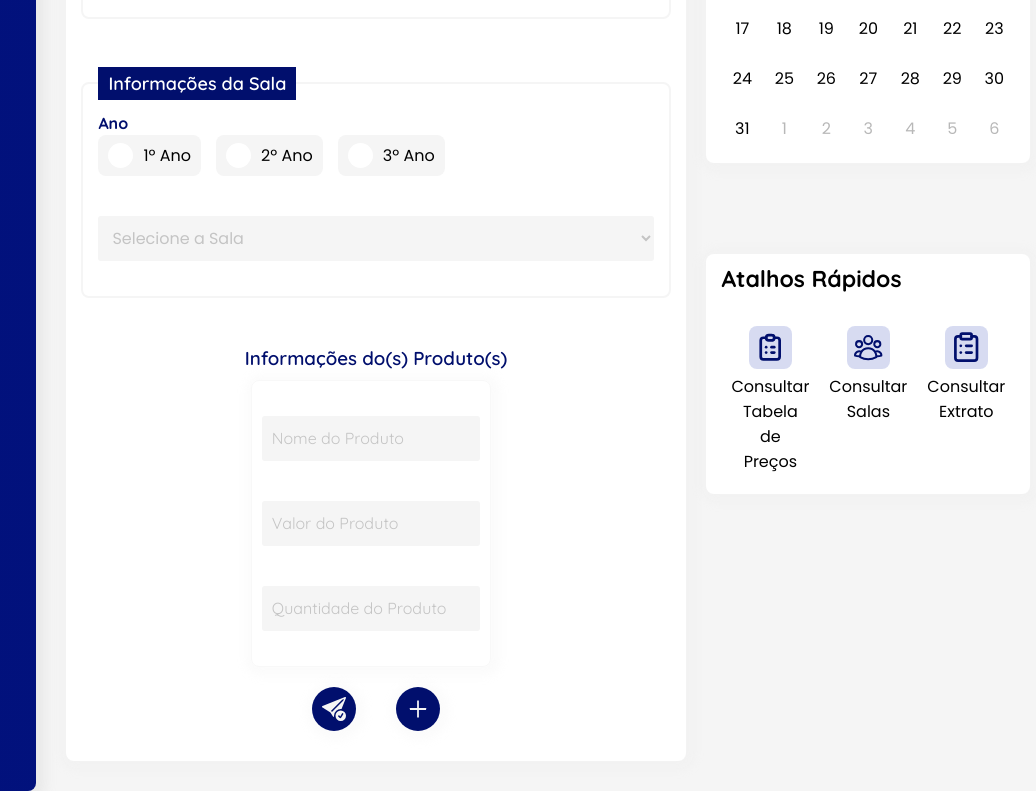
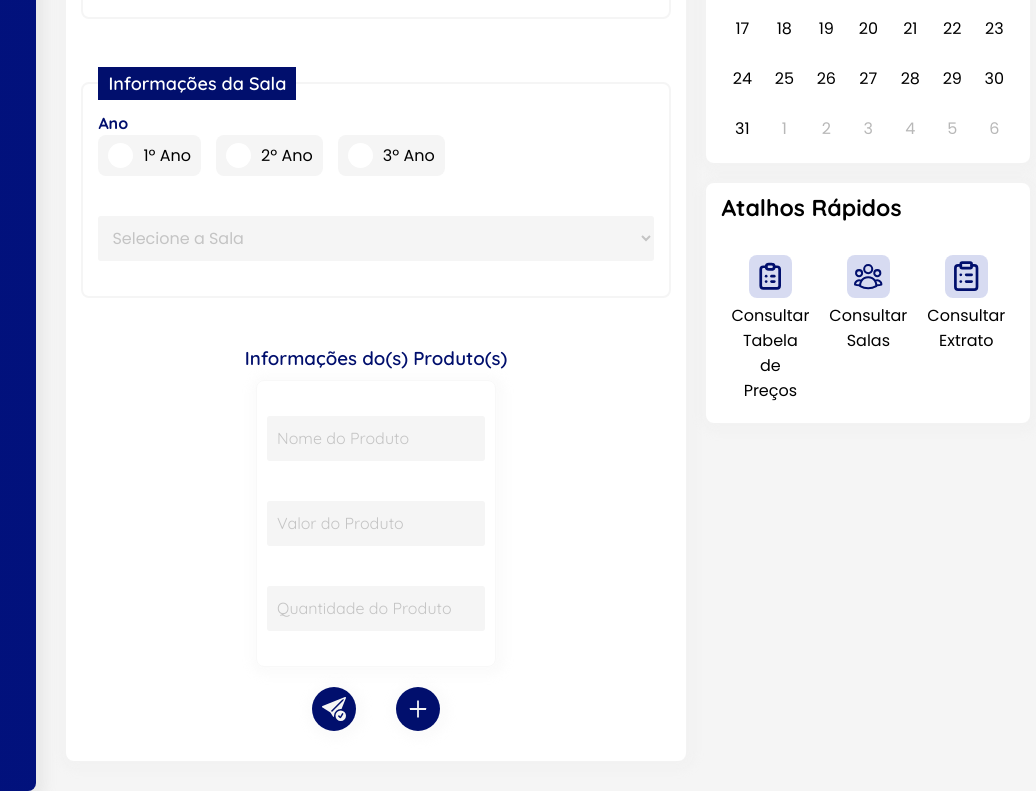
Before and after one commit to NatanALima/projeto-vrbank, a React (Create React App) app: page / in a window 1280 px wide. Shown: the part 604-1395 px from the top of the page, without its empty margins (244-1280 px from the left). Built offline with nearby package versions, Linux system fonts and the light colour scheme.

Commit message:
fix(style): corrige espaçamento de componentes

```diff
--- a/src/assets/css/FormCadastro.module.css
+++ b/src/assets/css/FormCadastro.module.css
@@ -279,6 +279,10 @@ form .boxProd__container .boxProd__content {
 
 }
 
+form .boxProd__container:not(:has(.boxProd__content:nth-child(2))) .boxProd__content:first-child {
+    margin-right: 0;
+}
+
 form .btnContainer {
     display: flex;
     justify-content: center;
--- a/src/assets/css/Produtos.module.css
+++ b/src/assets/css/Produtos.module.css
@@ -87,7 +87,7 @@ section.produtos h1 {
 
 section.produtos .mainContent {
     display: grid;
-    grid-template: 1fr 1fr/ 50vw 1fr;
+    grid-template: auto 1fr/ 50vw 1fr;
 
 }
 
```
